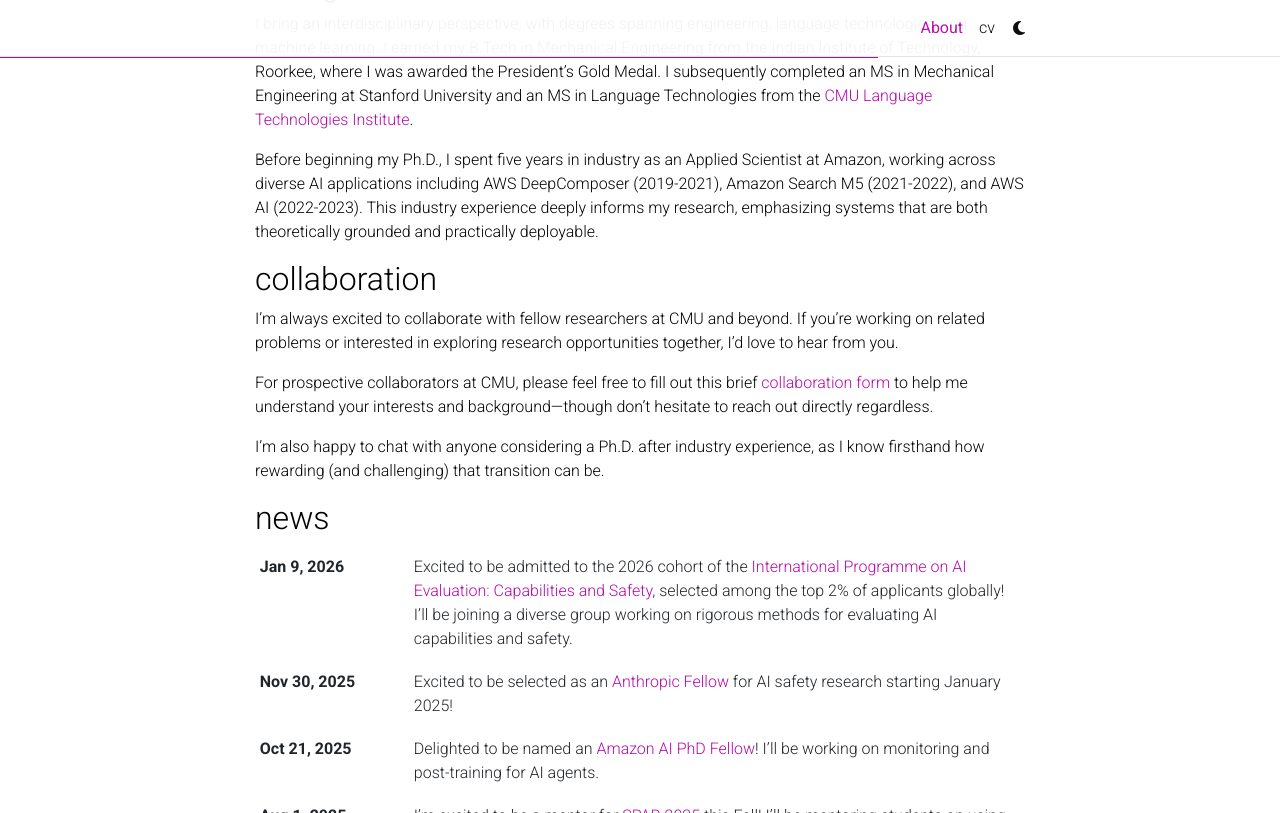
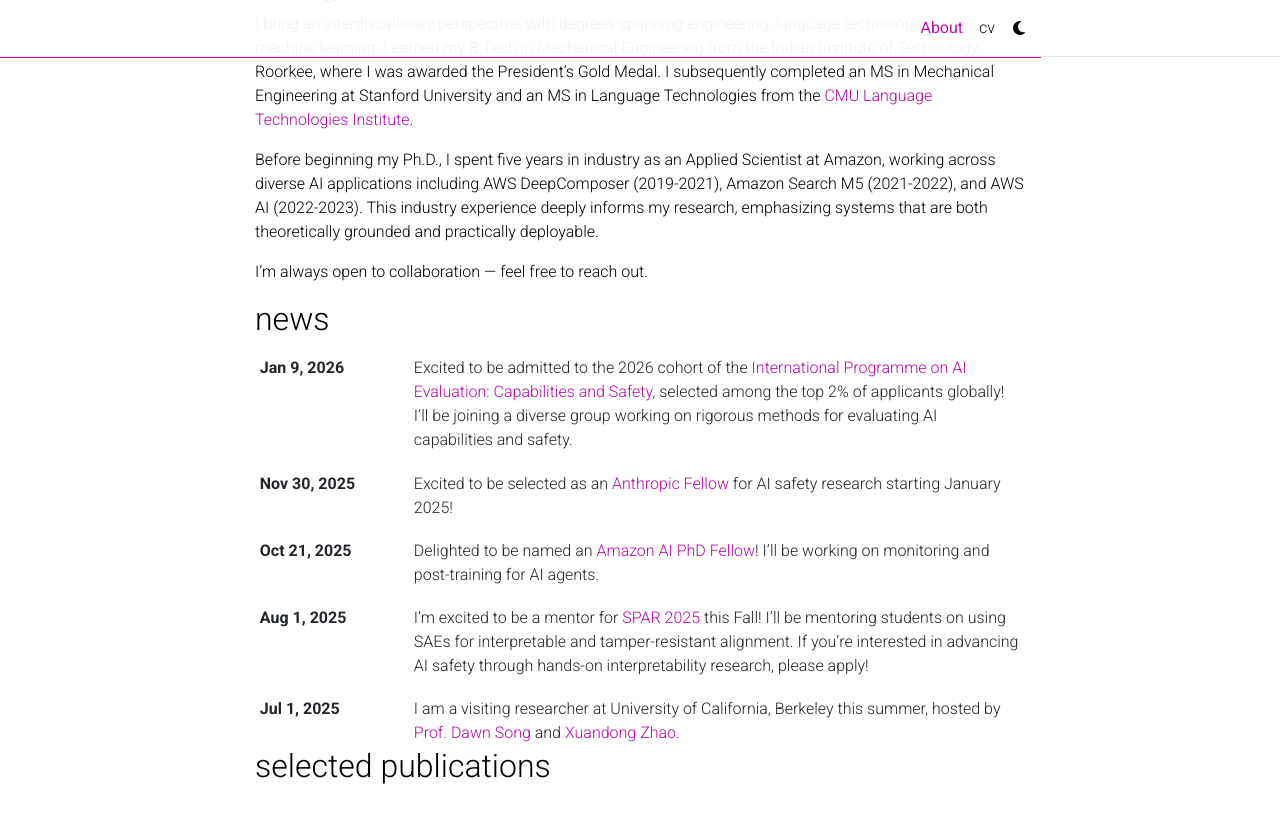
Before and after one commit to aashiqmuhamed/aashiqmuhamed.github.io, a Jekyll site: the page built from _pages/about.md, in a window 1280 px wide and 900 px high, scrolled down 875 px, cut to the strip 0-813 px from the top of the window. Built offline with Jekyll 4.4.1, drawn with Linux system fonts in a browser that asks for light colours; some web fonts are replaced; comment, search, counter and statistics services are not loaded; a style sheet for code colours, icons or effects is not loaded.

Commit message:
Update selected papers and simplify collaboration section
Co-Authored-By: Claude Opus 4.6 (1M context) <noreply@anthropic.com>

```diff
--- a/_bibliography/papers.bib
+++ b/_bibliography/papers.bib
@@ -7,6 +7,7 @@
   abbr={EACL},
   abbr2={NeurIPS LLM Eval},
   venue2={NeurIPS 2025 Workshop on Evaluating the Evolving LLM Lifecycle: Benchmarks, Emergent Abilities, and Scaling},
+  selected={true},
   keywords={conference},
 }
 
@@ -40,6 +41,7 @@
   year={2025},
   abbr={NeurIPS MechInterp},
   spotlight1={true},
+  selected={true},
   keywords={workshop}
 }
 
@@ -68,7 +70,7 @@
   abbr={EMNLP},
   abbr2={ICML ES-FoMo},
   venue2={ICML Workshop on Efficient Systems for Foundation Models, 2024},
-  selected={true},
+  selected={false},
   keywords={conference},
 }
 
@@ -176,7 +178,7 @@
   url={https://tinyurl.com/4w5r4jpn},
   abbr={NeurIPS ENLSP},
   oral1={true},
-  selected={true},
+  selected={false},
   keywords={workshop},
 }
 
--- a/_pages/about.md
+++ b/_pages/about.md
@@ -36,10 +36,4 @@ I bring an interdisciplinary perspective, with degrees spanning engineering, lan
 
 Before beginning my Ph.D., I spent five years in industry as an Applied Scientist at Amazon, working across diverse AI applications including AWS DeepComposer (2019-2021), Amazon Search M5 (2021-2022), and AWS AI (2022-2023). This industry experience deeply informs my research, emphasizing systems that are both theoretically grounded and practically deployable.
 
-## collaboration
-
-I'm always excited to collaborate with fellow researchers at CMU and beyond. If you're working on related problems or interested in exploring research opportunities together, I'd love to hear from you.
-
-For prospective collaborators at CMU, please feel free to fill out this brief [collaboration form](https://docs.google.com/forms/d/e/1FAIpQLSeGCF8kjBqfPZfXIc8NB6LRAXhRxOZ_9DydA5nGi77NR3W5dg/viewform?usp=header) to help me understand your interests and background—though don't hesitate to reach out directly regardless.
-
-I'm also happy to chat with anyone considering a Ph.D. after industry experience, as I know firsthand how rewarding (and challenging) that transition can be.
+I'm always open to collaboration — feel free to reach out.
```
